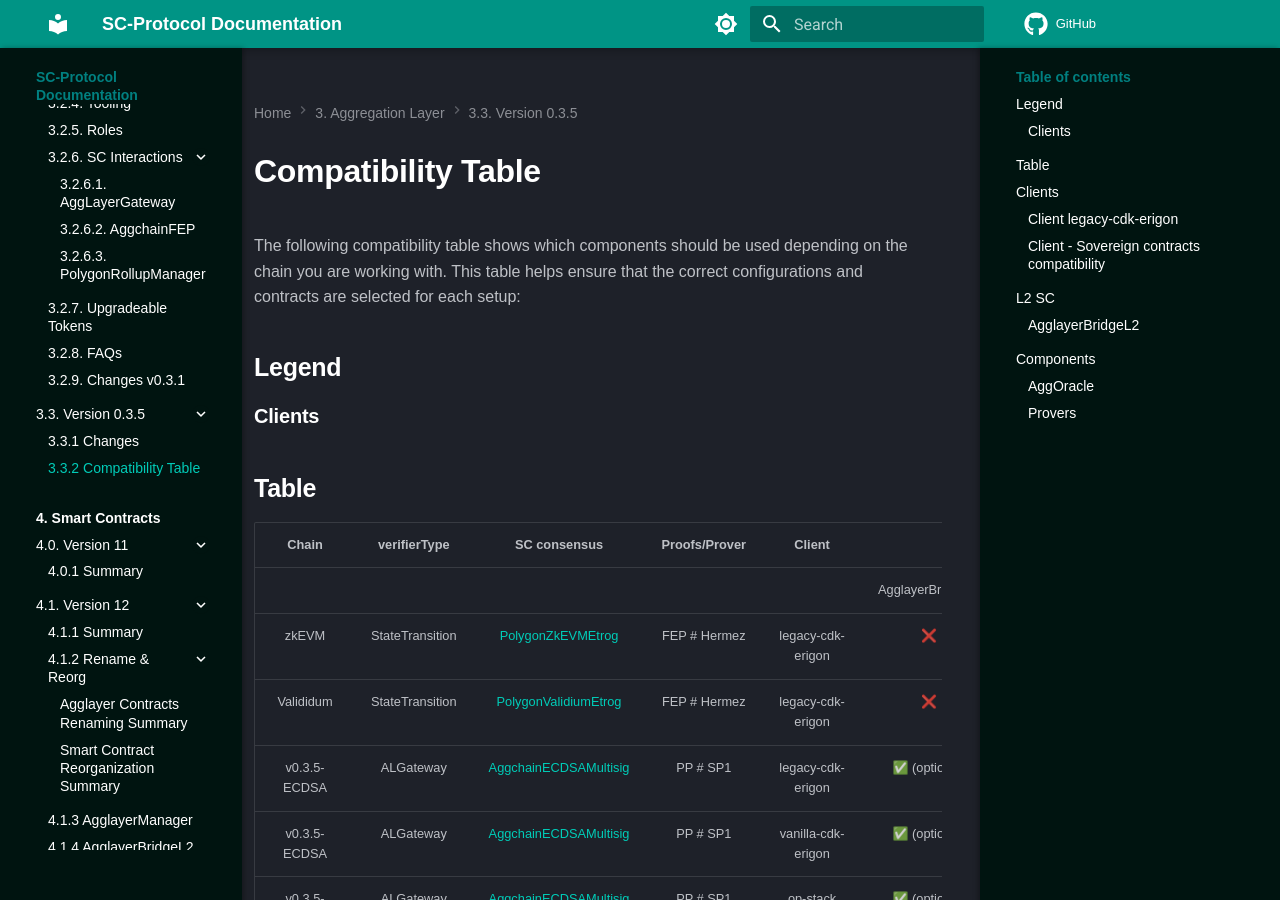
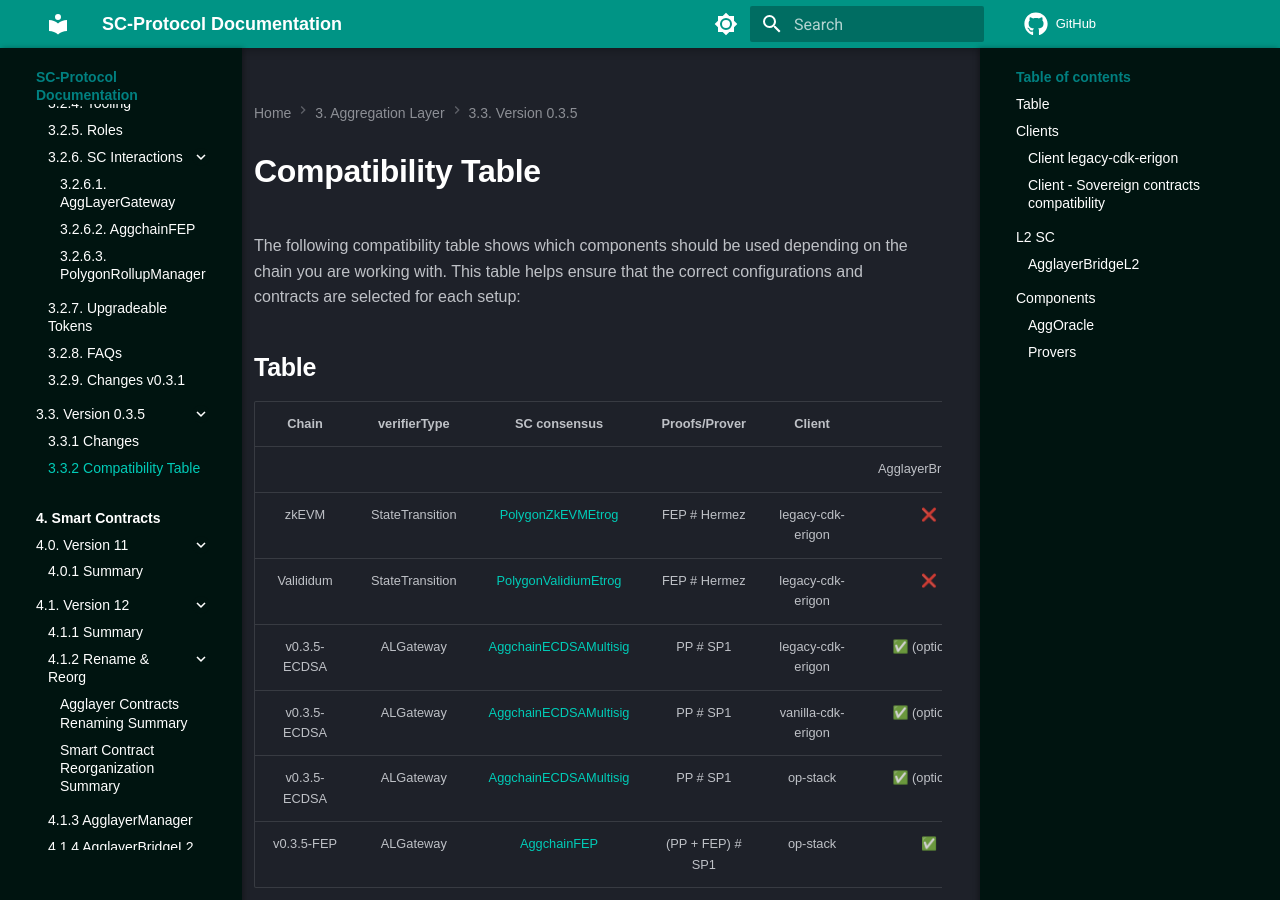
Before and after one commit to agglayer/protocol-team-docs, an MkDocs documentation site: the page built from docs/aggregation-layer/v0.3.5/CompatibilityTable.md, in a window 1280 px wide and 900 px high. Built offline with MkDocs 1.6.1 and Material for MkDocs 9.7.7, drawn with Linux system fonts in a browser that asks for light colours; comment, search, counter and statistics services are not loaded.

Commit message:
Remove legend

```diff
--- a/docs/aggregation-layer/v0.3.5/CompatibilityTable.md
+++ b/docs/aggregation-layer/v0.3.5/CompatibilityTable.md
@@ -1,10 +1,6 @@
 # Compatibility Table
 
 The following compatibility table shows which components should be used depending on the chain you are working with. This table helps ensure that the correct configurations and contracts are selected for each setup:
-
-## Legend
-### Clients
-
 
 ## Table
 
```
